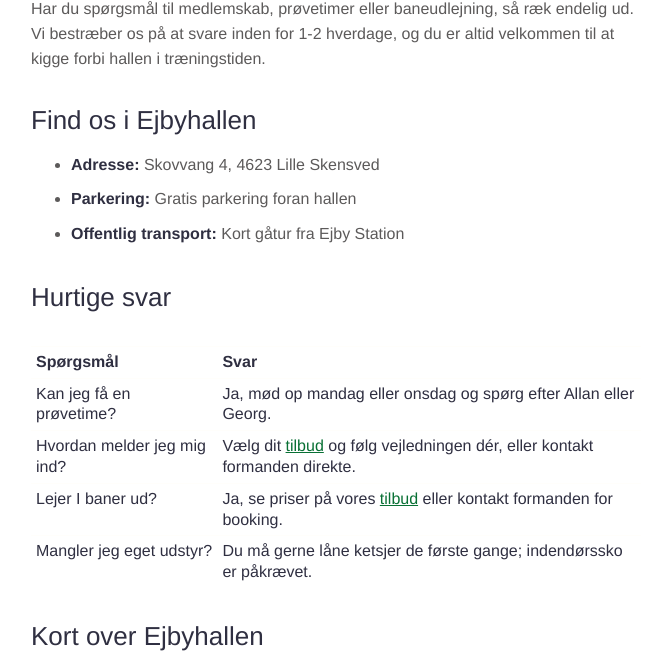
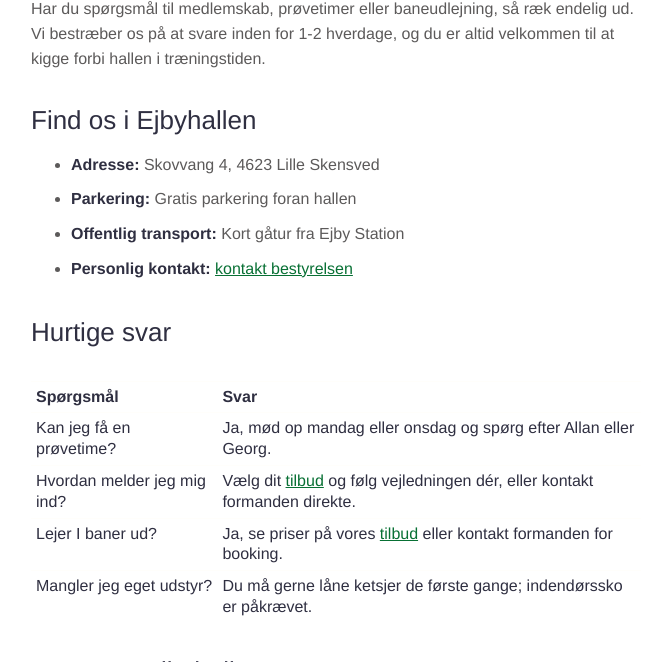
Before and after one commit to Ejby-badminton/web-site, a Jekyll site: the page built from indhold/sider/kontakt.md, in a window 1280 px wide and 900 px high, scrolled down 356 px, cut to the strip 0-662 px from the top of the window. Shown: the whole strip, without its empty margins (144-809 px from the left). Built offline with Jekyll 4.4.1, drawn with Linux system fonts in a browser that asks for light colours.

Commit message:
link til bestyrelsen

```diff
--- a/indhold/sider/kontakt.md
+++ b/indhold/sider/kontakt.md
@@ -13,6 +13,7 @@ til at kigge forbi hallen i træningstiden.
 - **Adresse:** Skovvang 4, 4623 Lille Skensved
 - **Parkering:** Gratis parkering foran hallen
 - **Offentlig transport:** Kort gåtur fra Ejby Station
+- **Personlig kontakt:** [kontakt bestyrelsen](/bestyrelsen/)
 
 ## Hurtige svar
 
```
